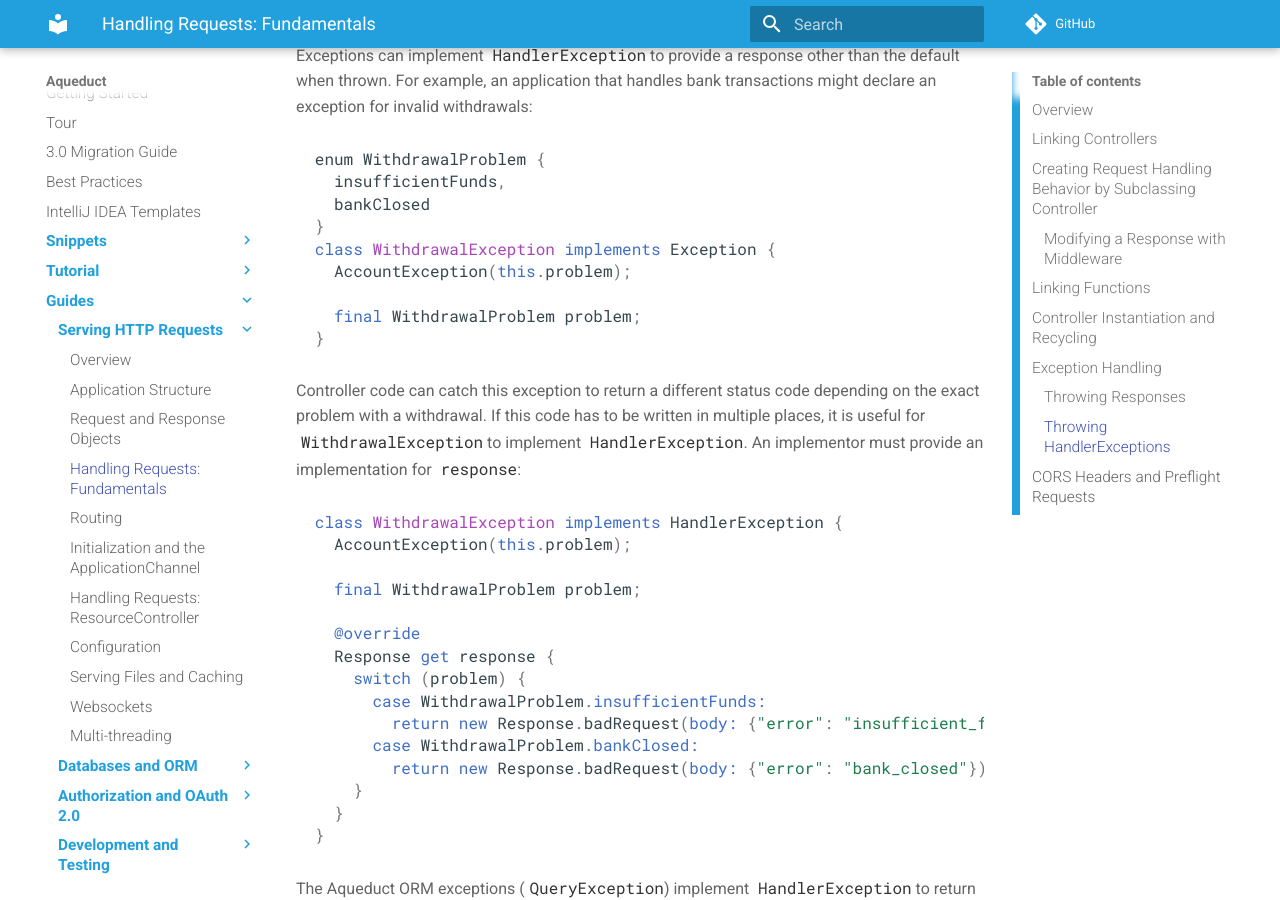
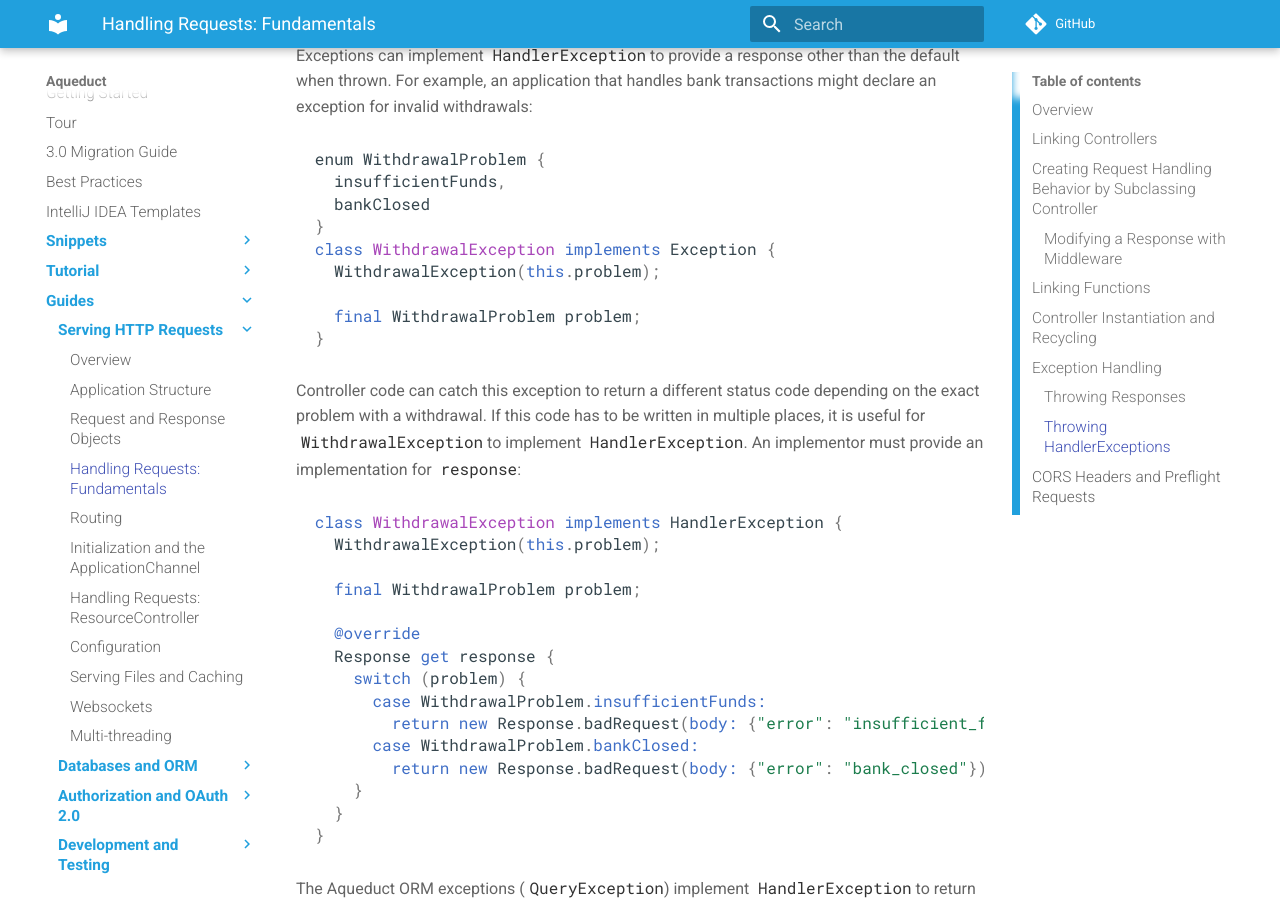
Before and after one commit to stablekernel/aqueduct, an MkDocs documentation site: the page built from source/docs/http/controller.md, in a window 1280 px wide and 900 px high, scrolled down 5408 px. Built offline with MkDocs 1.6.1 and Material for MkDocs 9.7.7, drawn with Linux system fonts in a browser that asks for light colours; comment, search, counter and statistics services are not loaded; old or Windows-style settings are respelled for this version of MkDocs.

Commit message:
Fix typos

````diff
--- a/source/docs/http/controller.md
+++ b/source/docs/http/controller.md
@@ -165,7 +165,7 @@ enum WithdrawalProblem {
   bankClosed
 }
 class WithdrawalException implements Exception {
-  AccountException(this.problem);
+  WithdrawalException(this.problem);
 
   final WithdrawalProblem problem;
 }
@@ -175,7 +175,7 @@ Controller code can catch this exception to return a different status code depen
 
 ```dart
 class WithdrawalException implements HandlerException {
-  AccountException(this.problem);
+  WithdrawalException(this.problem);
 
   final WithdrawalProblem problem;
 
````
Also changed, not shown: source/docs/http/websockets.md (+1 -1 lines).
